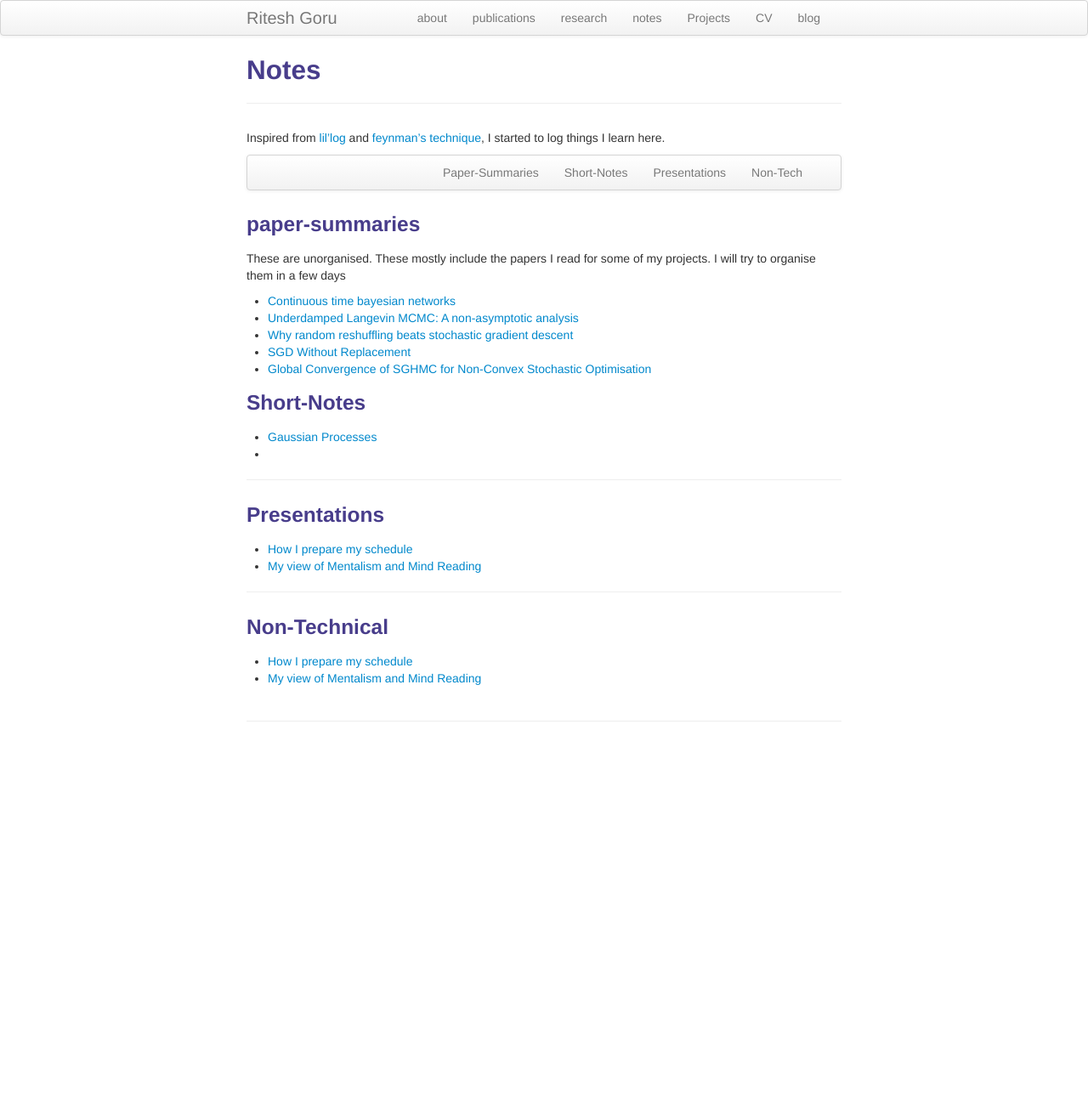
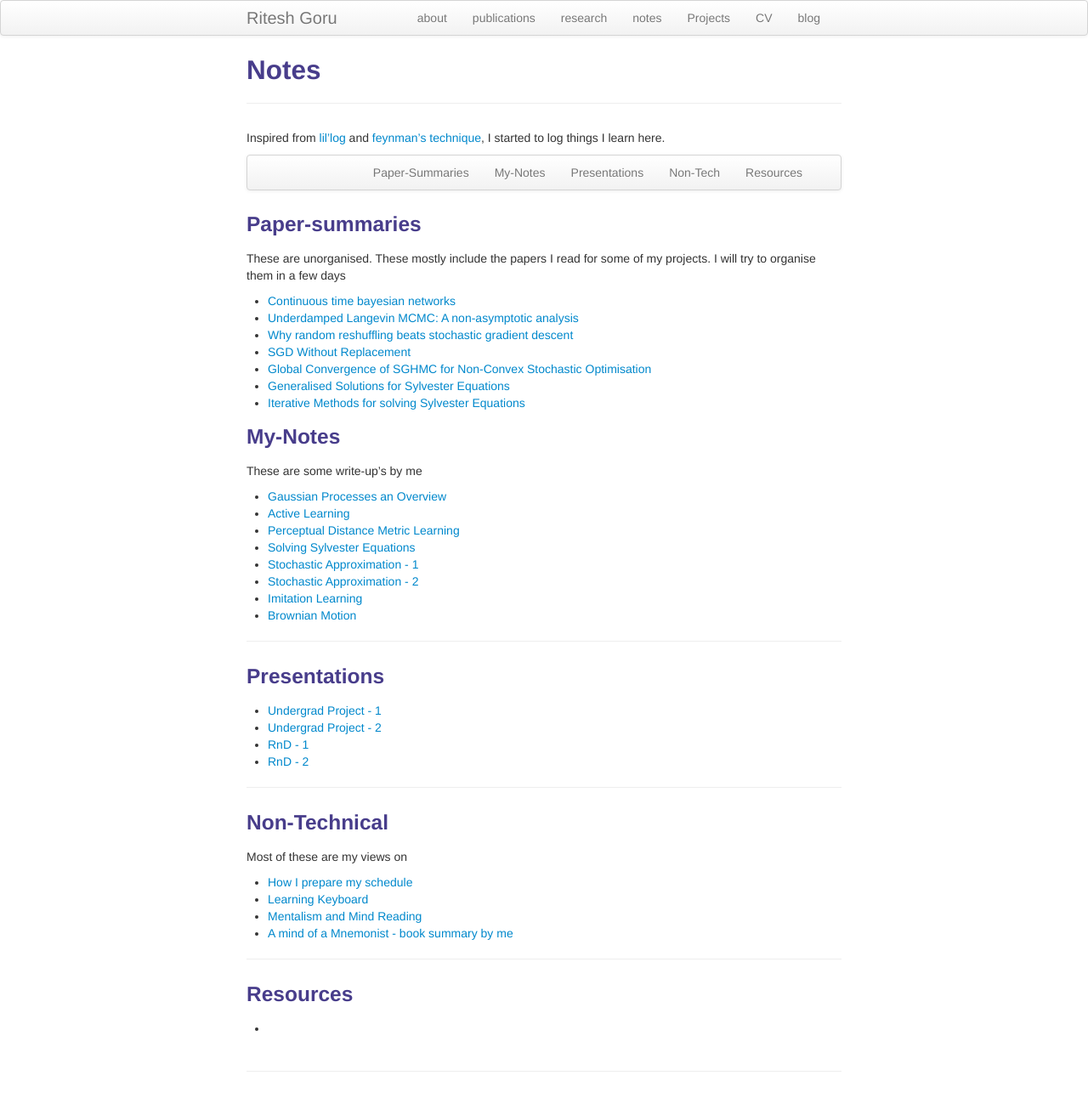
Before and after one commit to BlackWingedKing/BlackWingedKing.github.io, a Jekyll site: the page built from pages/notes.md, in a window 1280 px wide. Shown: the whole page at 85% size. Built offline with Jekyll 4.4.1, drawn with Linux system fonts in a browser that asks for light colours; before the commit the page ends 900 px from its top, so only the background shows below that.

Commit message:
notes update

```diff
--- a/pages/notes.md
+++ b/pages/notes.md
@@ -9,31 +9,50 @@ Inspired from [lil'log](https://lilianweng.github.io/lil-log/) and [feynman's te
     <div class="navbar-inner">
         <ul class="nav">
             <li><a href="#Paper-Summaries">Paper-Summaries</a></li>
-            <li><a href="#Short-Notes">Short-Notes</a></li>
+            <li><a href="#My-Notes">My-Notes</a></li>
             <li><a href="#Presentations">Presentations</a></li>
             <li><a href="#Non-Technical">Non-Tech</a></li>
+            <li><a href="#Resources">Resources</a></li>
         </ul>
     </div>
 </div>
 
-### <a name="paper-summaries"></a>paper-summaries
+### <a name="Paper-summaries"></a>Paper-summaries
 These are unorganised. These mostly include the papers I read for some of my projects. I will try to organise them in a few days
 - [Continuous time bayesian networks]()
 - [Underdamped Langevin MCMC: A non-asymptotic analysis]()
 - [Why random reshuffling beats stochastic gradient descent]()
 - [SGD Without Replacement]()
 - [Global Convergence of SGHMC for Non-Convex Stochastic Optimisation]()
+- [Generalised Solutions for Sylvester Equations]()
+- [Iterative Methods for solving Sylvester Equations]()
 
-### <a name="Short-Notes"></a>Short-Notes
-- [Gaussian Processes]()
-- []()
+### <a name="My-Notes"></a>My-Notes
+These are some write-up's by me
+- [Gaussian Processes an Overview]()
+- [Active Learning]()
+- [Perceptual Distance Metric Learning]()
+- [Solving Sylvester Equations]()
+- [Stochastic Approximation - 1]()
+- [Stochastic Approximation - 2]()
+- [Imitation Learning]()
+- [Brownian Motion]()
 
 ---
 ### <a name="Presentations"></a>Presentations
-- [How I prepare my schedule]()
-- [My view of Mentalism and Mind Reading]()
+- [Undergrad Project - 1]()
+- [Undergrad Project - 2]()
+- [RnD - 1]()
+- [RnD - 2]()
 
 ---
 ### <a name="Non-Technical"></a>Non-Technical
+Most of these are my views on
 - [How I prepare my schedule]()
-- [My view of Mentalism and Mind Reading]()
+- [Learning Keyboard]()
+- [Mentalism and Mind Reading]()
+- [A mind of a Mnemonist - book summary by me]()
+
+---
+### <a name="Resources"></a>Resources
+- []()
```
Also changed, not shown: pages/research.md (+1 -1 lines), 2 other files.
